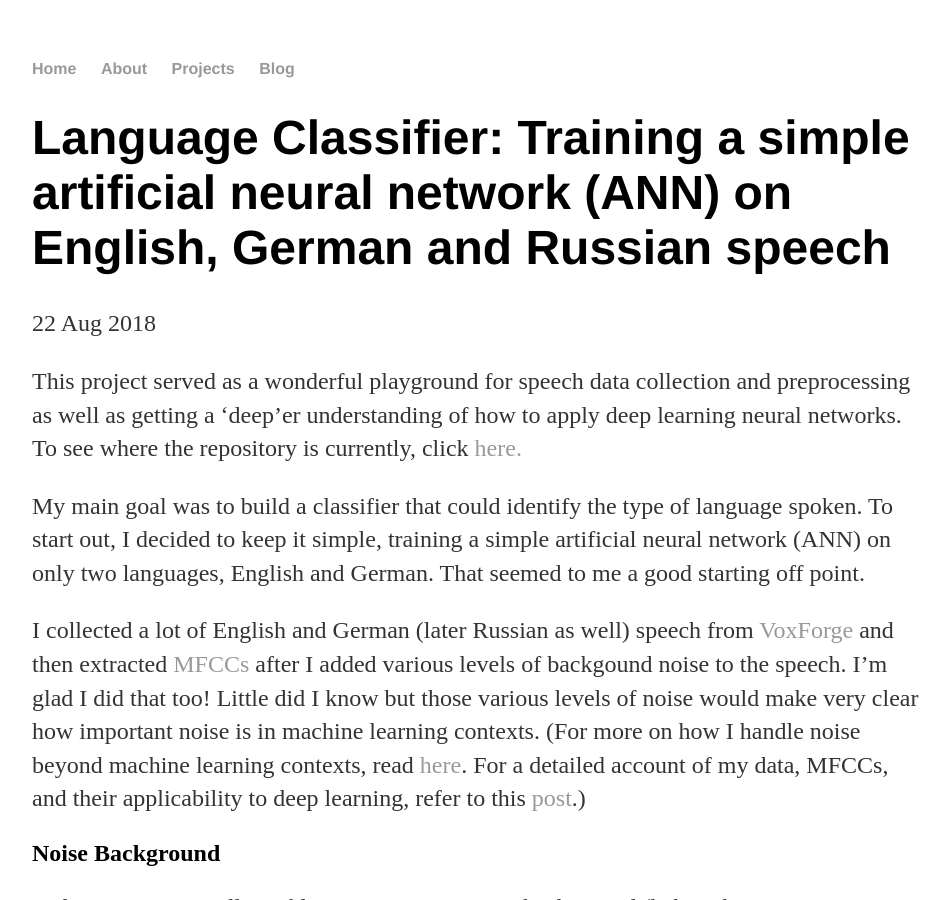
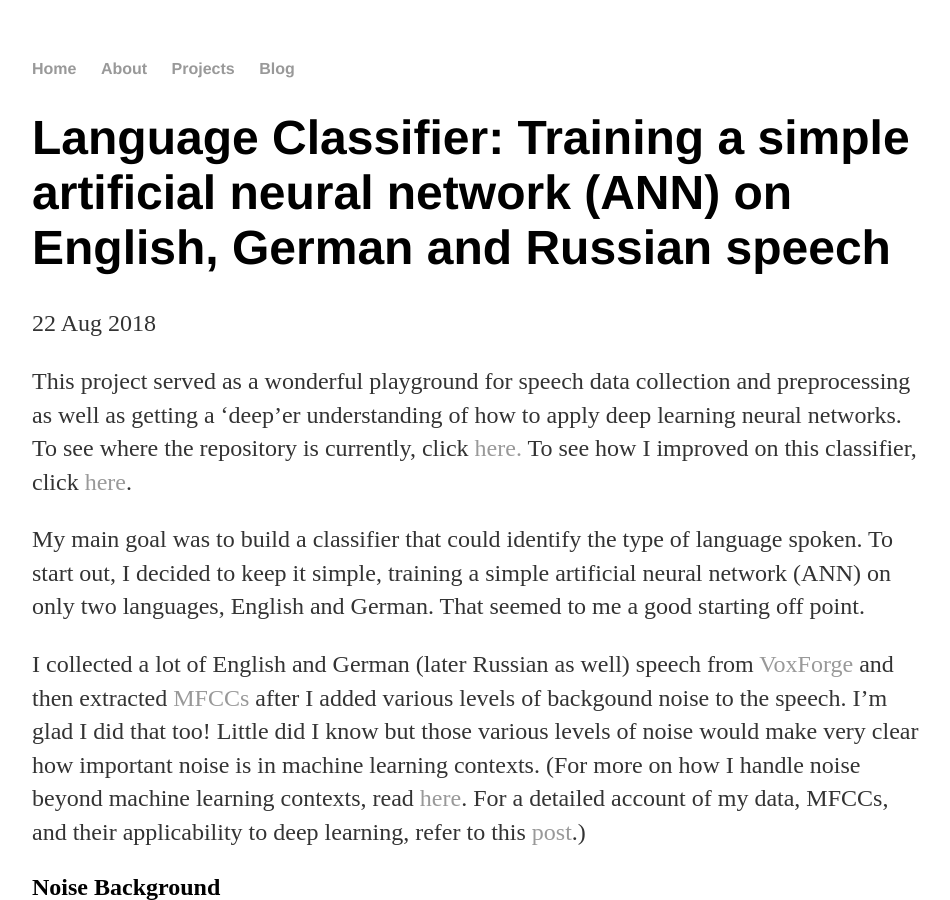
Before and after one commit to a-n-rose/a-n-rose.github.io, a Jekyll site: the page built from _posts/2018-08-22-language-classifier.md, in a window 1280 px wide and 900 px high. Shown: the whole window, without its empty margins (160-1110 px from the left). Built offline with Jekyll 4.4.1, drawn with Linux system fonts in a browser that asks for light colours.

Commit message:
added link to lstm post

```diff
--- a/_posts/2018-08-22-language-classifier.md
+++ b/_posts/2018-08-22-language-classifier.md
@@ -4,7 +4,7 @@ title: "Language Classifier: Training a simple artificial neural network (ANN) o
 date: 2018-08-22
 ---
 
-This project served as a wonderful playground for speech data collection and preprocessing as well as getting a 'deep'er understanding of how to apply deep learning neural networks. To see where the repository is currently, click <a href = "https://github.com/a-n-rose/language-classifier">here.</a>
+This project served as a wonderful playground for speech data collection and preprocessing as well as getting a 'deep'er understanding of how to apply deep learning neural networks. To see where the repository is currently, click <a href = "https://github.com/a-n-rose/language-classifier">here.</a> To see how I improved on this classifier, click <a href="/2018/09/07/language-classifier-LSTM.html">here</a>.
 
 My main goal was to build a classifier that could identify the type of language spoken. To start out, I decided to keep it simple, training a simple artificial neural network (ANN) on only two languages, English and German. That seemed to me a good starting off point.
 
```
